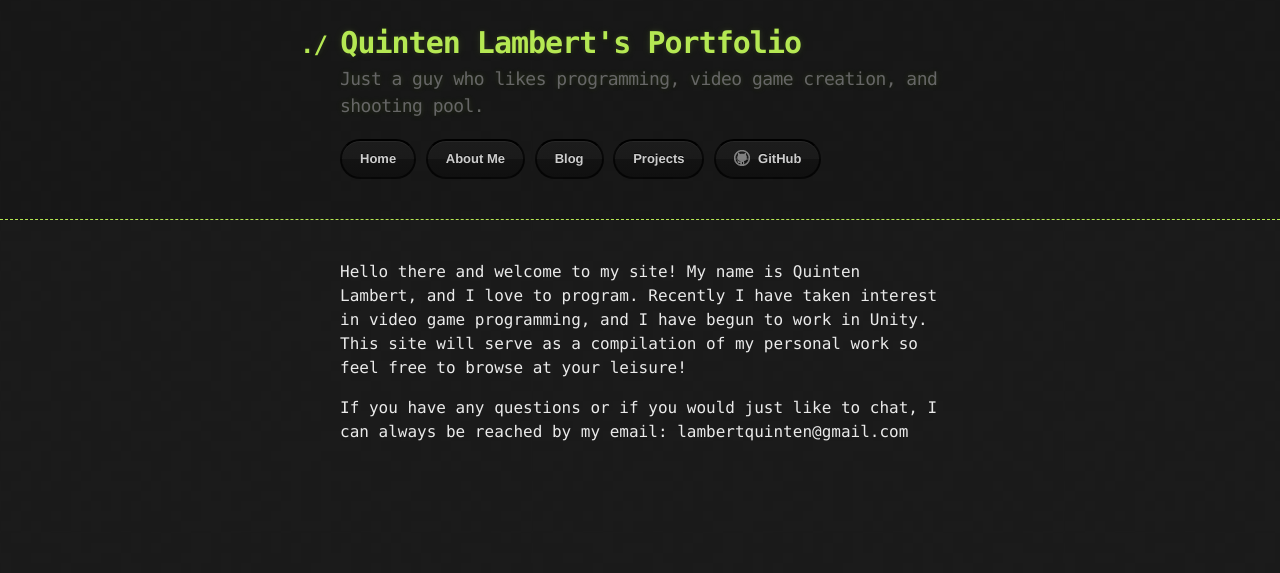
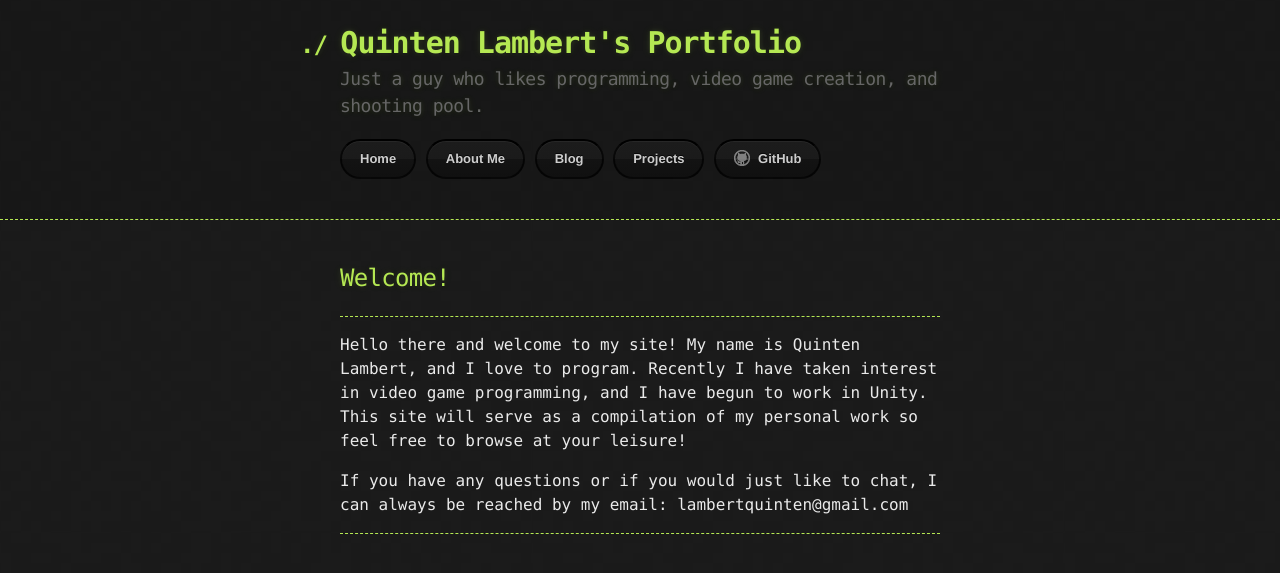
Before and after one commit to lambertq/lambertq.github.io, a Jekyll site: the page built from index.md, in a window 1280 px wide. Shown: the top 573 px of the page. Built offline with Jekyll 4.4.1, drawn with Linux system fonts in a browser that asks for light colours.

Commit message:
Re-added header, and two horizontal rules

```diff
--- a/index.md
+++ b/index.md
@@ -6,8 +6,14 @@ layout: default
 title: Welcome!
 ---
 
+## [](#header-2)Welcome!
+
+* * *
+
  Hello there and welcome to my site! My name is Quinten Lambert, and I love to program. Recently I have
  taken interest in video game programming, and I have begun to work in Unity. This site will serve as a
  compilation of my personal work so feel free to browse at your leisure!
 
  If you have any questions or if you would just like to chat, I can always be reached by my email: lambertquinten@gmail.com
+
+ * * *
```
